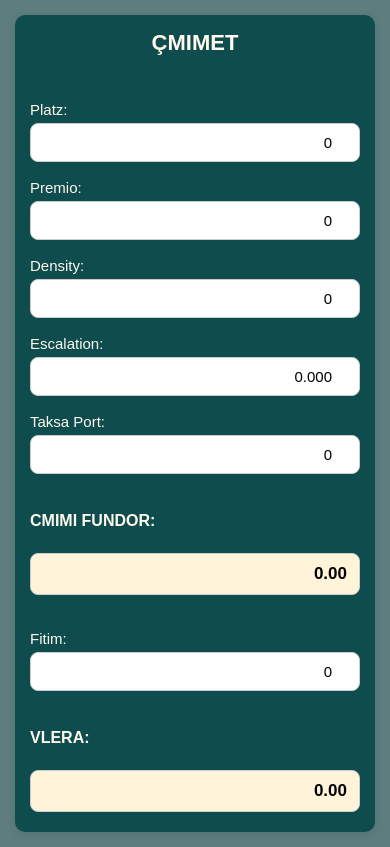
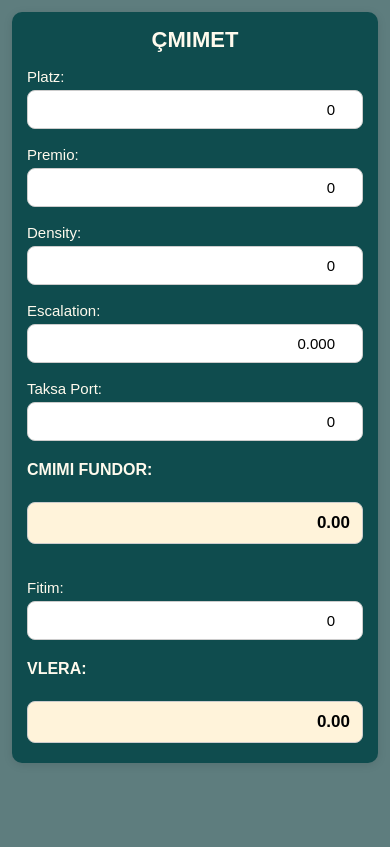
Before and after one commit to armandmamani/Oil-Price-App, a plain HTML site: page index.html in a window 390 px wide. Drawn offline with Linux system fonts and the light colour scheme.

Commit message:
zvogelim

```diff
--- a/index.html
+++ b/index.html
@@ -107,7 +107,7 @@
 
         @media (max-width: 600px) {
             body {
-                padding: 15px;
+                padding: 12px;
             }
 
             #cmimetPart {
@@ -137,7 +137,7 @@
 
 <body>
     <div id="cmimetPart">
-        <p id="formSubtitle">ÇMIMET</p><br>
+        <p id="formSubtitle">ÇMIMET</p>
         <label for="Platz" class="cmimeLabel">Platz:</label>
         <input type="number" class="cmimeInput" id="Platz" name="Platz" value=0>
         <span class="currency">&dollar;</span><br>
@@ -156,7 +156,7 @@
 
         <label for="portualtaxes" class="cmimeLabel">Taksa Port:</label>
         <input type="number" class="cmimeInput" id="portualtaxes" name="portualtaxes" value=0>
-        <span class="currency">&dollar;</span><br><br>
+        <span class="currency">&dollar;</span><br>
 
         <div class="detailContainer">
             <label for="finalprice" class="infoLabel">CMIMI FUNDOR:</label><br>
@@ -166,7 +166,7 @@
 
         <label for="profit" class="cmimeLabel">Fitim:</label>
         <input type="number" class="cmimeInput" id="profit" name="profit" value=0>
-        <span class="currency">&dollar;</span><br><br>
+        <span class="currency">&dollar;</span><br>
 
         <div class="detailContainer">
             <label for="total" class="infoLabel">VLERA:</label><br>
```
